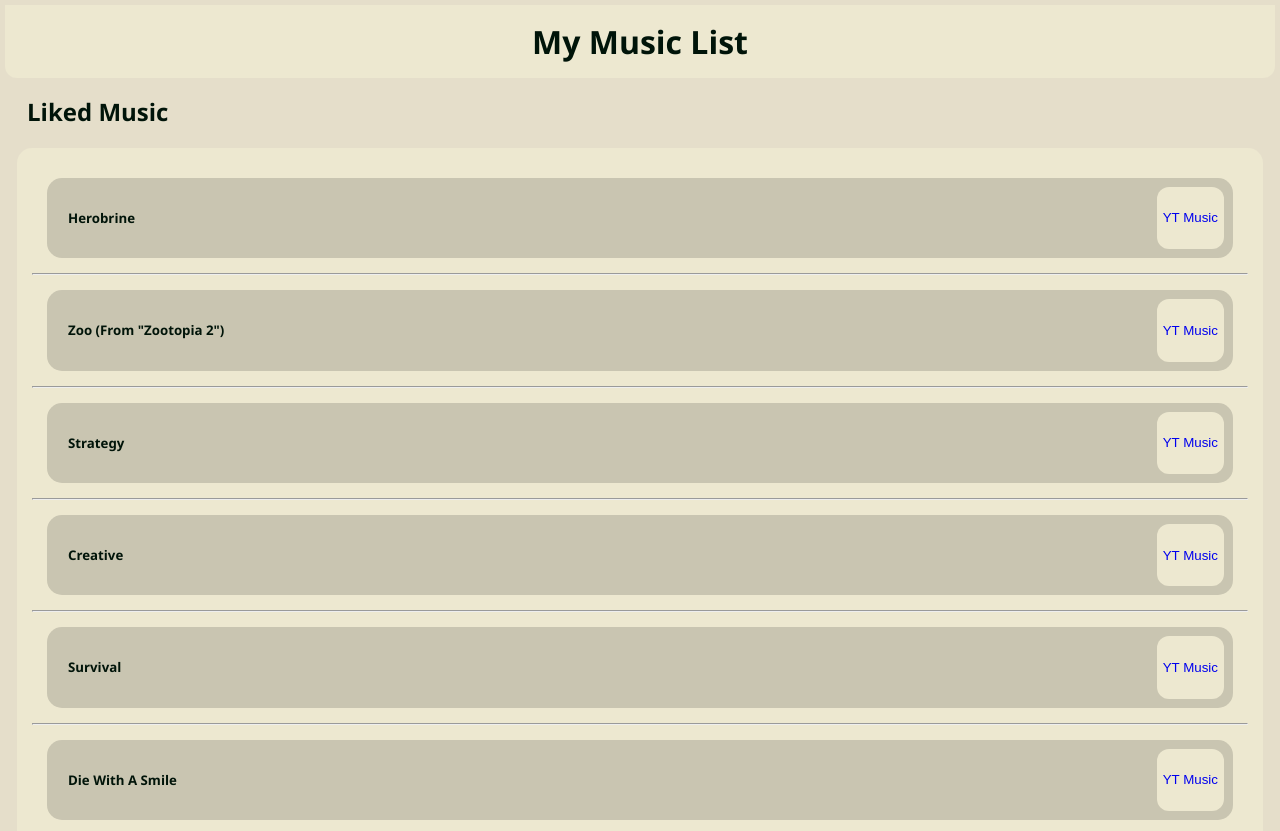
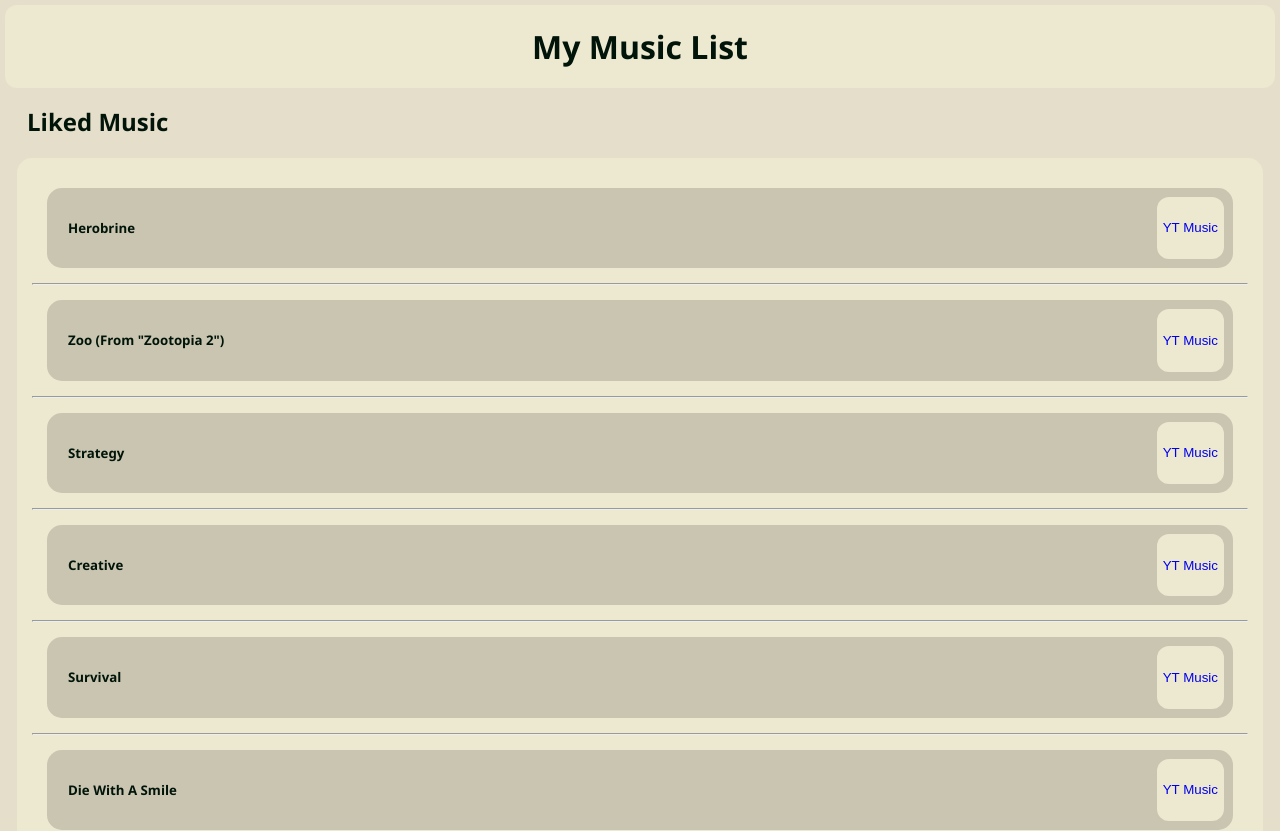
Before and after one commit to hady-z14/FavSongs, a plain HTML site: page index.html in a window 1280 px wide. Shown: the top 831 px of the page. Drawn offline with Linux system fonts and the light colour scheme.

Commit message:
Update style.css

```diff
--- a/style.css
+++ b/style.css
@@ -25,8 +25,8 @@ h2{
 }
 h1{
     margin: -3px;
-    padding: 15px;
-    border-radius: 0px 0px 12px 12px;
+    padding: 20px;
+    border-radius: 12px;
     background-color: #EDE8D0;
 }
 button{
```
